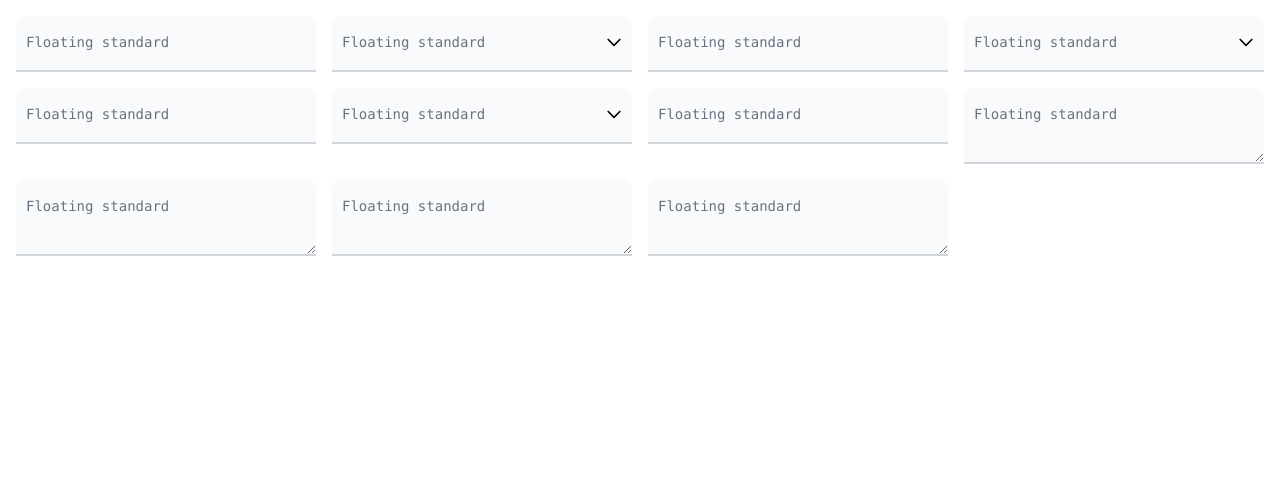
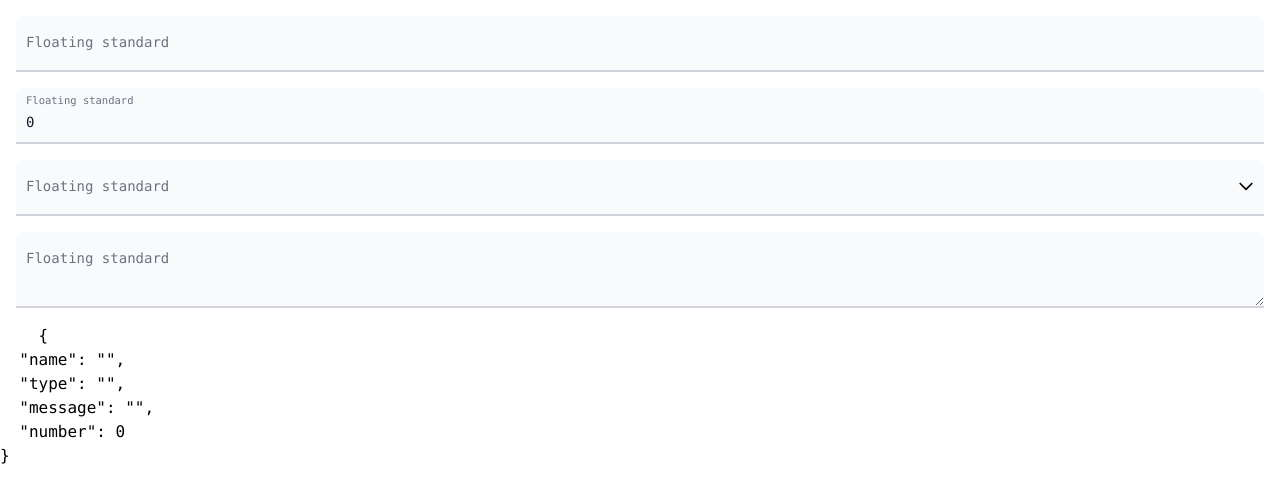
Before and after one commit to LLNet/vue-floating-form, a Vue app: page / in a window 1280 px wide. Shown: the top 502 px of the page. Built offline with nearby package versions, Linux system fonts and the light colour scheme.

Commit message:
get v-model to work and add new input type

```diff
--- a/lib/main.js
+++ b/lib/main.js
@@ -1,4 +1,6 @@
 import Text from './../src/components/Text.vue';
+import Select from './../src/components/Select.vue';
+import Textarea from './../src/components/Textarea.vue';
 import '../src/css/style.css';
 
-export { Text }
+export { Text, Select, Textarea }
--- a/src/App.vue
+++ b/src/App.vue
@@ -3,26 +3,26 @@ import Text from './components/Text.vue';
 import Select from "./components/Select.vue";
 import Textarea from "./components/Textarea.vue";
 import {ref} from "vue";
+import Number from "./components/Number.vue";
 
 const form = ref({
   name: '',
-  email: '',
-  phone: '',
+  type: '',
   message: '',
+  number: 0
 });
 </script>
 <template>
-  <div class="grid grid-cols-4 gap-4 p-4">
-    <Text />
-    <Select />
-    <Text />
-    <Select />
-    <Text />
-    <Select />
-    <Text />
-    <Textarea v-model.lazy="form.message" />
-    <Textarea v-model.lazy="form.message" />
-    <Textarea v-model.lazy="form.message" />
+  <div class="grid grid-cols-1 gap-4 p-4">
+    <Text v-model="form.name" />
+    <Number v-model="form.number" />
+    <Select v-model="form.type" empty-value="" />
     <Textarea v-model.lazy="form.message" />
   </div>
+  <pre>
+    {{ form }}
+  </pre>
+  <dialog>
+    <pre>{{form}}</pre>
+  </dialog>
 </template>
--- a/src/components/Label.vue
+++ b/src/components/Label.vue
@@ -3,9 +3,14 @@
       for="floating_standard"
       class="label"
   >
-    Floating standard
+    {{ label }}
   </label>
 </template>
 <script setup>
-
+defineProps({
+  label: {
+    type: String,
+    default: 'Floating standard'
+  }
+})
 </script>
--- /dev/null
+++ b/src/components/Number.vue
@@ -0,0 +1,61 @@
+<template>
+  <div class="floating-field" :class="value?.length === 0 ? 'empty':'has-content'">
+    <input
+      type="text"
+      class="input"
+      placeholder=" "
+      v-model="value"
+      v-bind="modelModifiers"
+      @input="($event) => onlyNumbers($event)"
+    />
+    <Label :label="label" />
+  </div>
+</template>
+<script setup>
+import {useVModel} from "@vueuse/core";
+import Label from "./Label.vue";
+import {computed} from "vue";
+
+const props = defineProps({
+  label: {
+    type: String,
+    default: 'Floating standard'
+  },
+  modelValue: {
+    type: String,
+    default: ''
+  },
+  modelModifiers: {
+    type: Object,
+    default: () => ({})
+  },
+  format: {
+    type: String,
+    default: 'int',
+    validator: (value) => ['int', 'float'].includes(value)
+  }
+});
+const emit = defineEmits(['update:modelValue'])
+const value = computed({
+  get: () => (typeof props.modelValue === "number" || props.modelValue === null ? Number(props.modelValue) : null),
+  set: (value) => {
+    if (props.format === 'int') {
+      value = parseInt(value);
+    } else if (props.format === 'float') {
+      value = parseFloat(value);
+    }
+    emit('update:modelValue', value);
+  }
+});
+
+const onlyNumbers = (e) => {
+  if (props.modelModifiers && props.modelModifiers?.float) {
+    e.target.value = e.target.value.replace(/[^0-9\.\,]/g, '')
+  } else {
+    e.target.value = e.target.value.replace(/[^0-9]/g, '')
+  }
+
+  value.value = e.target.value;
+}
+
+</script>
--- a/src/components/Select.vue
+++ b/src/components/Select.vue
@@ -24,14 +24,13 @@
     >
       <path d="M6.28 5.22a.75.75 0 0 0-1.06 1.06L8.94 10l-3.72 3.72a.75.75 0 1 0 1.06 1.06L10 11.06l3.72 3.72a.75.75 0 1 0 1.06-1.06L11.06 10l3.72-3.72a.75.75 0 0 0-1.06-1.06L10 8.94 6.28 5.22Z" />
     </svg>
-    <Label />
+    <Label :label="label" />
   </div>
 </template>
 <script setup>
 import {ref} from "vue";
-import {useActiveElement} from "@vueuse/core";
+import {useActiveElement, useVModel} from "@vueuse/core";
 import Label from "./Label.vue";
-const value = ref(null);
 const selectItem = ref(null);
 const activeElement = useActiveElement()
 
@@ -44,6 +43,17 @@ const props = defineProps({
   emptyValue : {
     type: String,
     default: null
+  },
+  modelValue: {
+    type: String,
+    default: ''
+  },
+  modelModifiers: {
+    type: Object,
+    default: () => ({})
   }
 });
+
+const emit = defineEmits(['update:modelValue'])
+const value = useVModel(props, 'modelValue', emit)
 </script>
--- a/src/components/Text.vue
+++ b/src/components/Text.vue
@@ -1,15 +1,32 @@
 <template>
-  <div class="floating-field">
+  <div class="floating-field" :class="value?.length === 0 ? 'empty':'has-content'">
     <input
       type="text"
-      class="input peer"
+      class="input"
       placeholder=" "
+      v-model="value"
     />
-    <Label />
+    <Label :label="label" />
   </div>
 </template>
 <script setup>
+import {useVModel} from "@vueuse/core";
 import Label from "./Label.vue";
+
+const props = defineProps({
+  label: {
+    type: String,
+    default: 'Floating standard'
+  },
+  modelValue: {
+    type: String,
+    default: ''
+  },
+  modelModifiers: {
+    type: Object,
+    default: () => ({})
+  }
+});
+const emit = defineEmits(['update:modelValue'])
+const value = useVModel(props, 'modelValue', emit)
 </script>
-<style scoped>
-</style>
```
